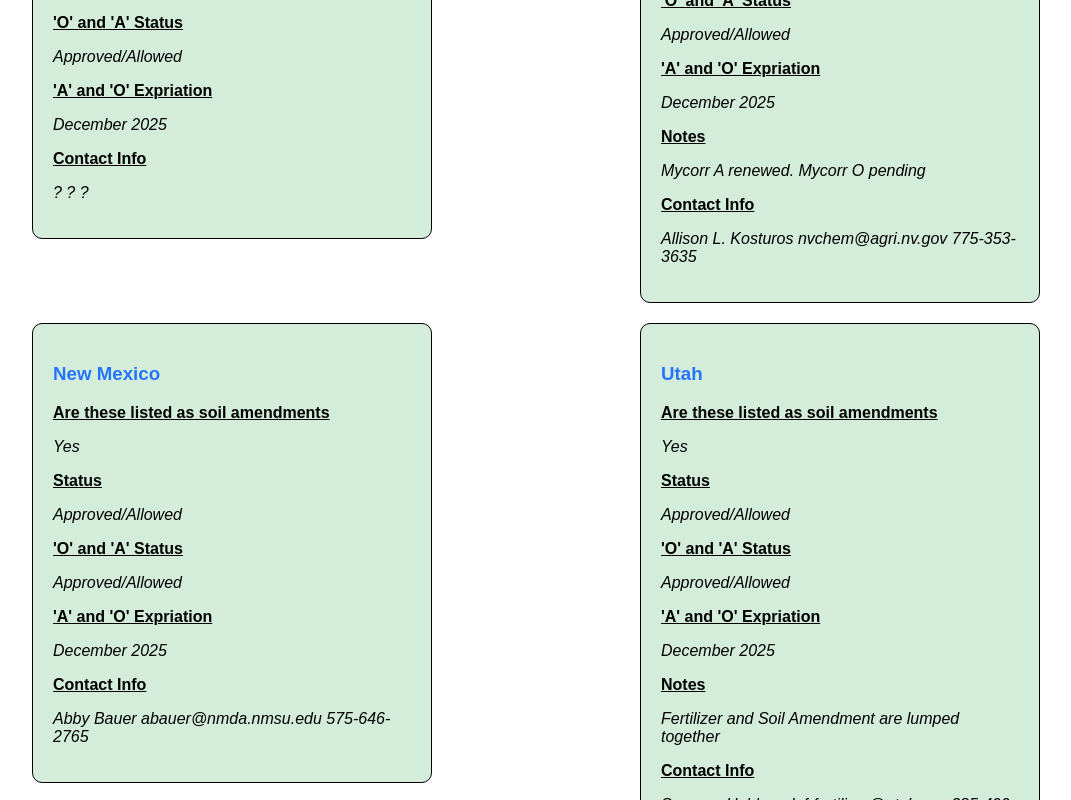
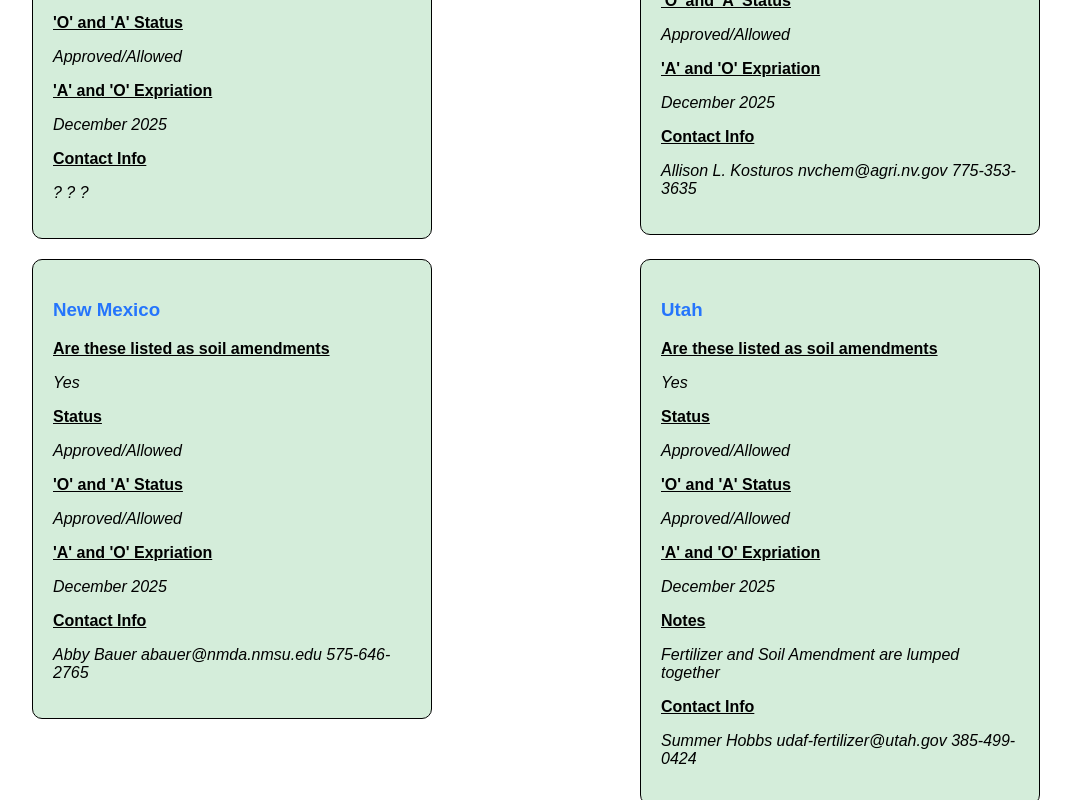
Before and after one commit to max-well-creator/work_dashboard, a Next.js app: page /product_reg_status in a window 1280 px wide. Shown: the part 2560-3360 px from the top of the page, without its empty margins (104-1175 px from the left). Built offline with nearby package versions, Linux system fonts and the light colour scheme.

Commit message:
update registration in Nevada and Maine"

```diff
--- a/src/data/stateRegistrationStatus.js
+++ b/src/data/stateRegistrationStatus.js
@@ -140,7 +140,7 @@ const statesRegData = [
 		state: "Nevada",
 		license_statues: APPROVED,
 		product_status: APPROVED,
-		notes: "Mycorr A renewed. Mycorr O pending",
+		notes: "",
 		is_soil_amendment: "Yes",
 		product_expiration: "December 2025",
 		color: APPROVED_COLOR,
@@ -304,9 +304,9 @@ const statesRegData = [
 		state: "Maine",
 		license_statues: APPROVED,
 		product_status: APPROVED,
-		notes: "Emailed Sarah renewal form to 12-17-24 to send to Maine",
+		notes: "",
 		is_soil_amendment: "Yes",
-		product_expiration: "December 2024",
+		product_expiration: "December 2025",
 		color: APPROVED_COLOR,
 		point_of_contact_name:
 			"Michelle Newbegin | Process Systems Analyst Cordinator",
```
